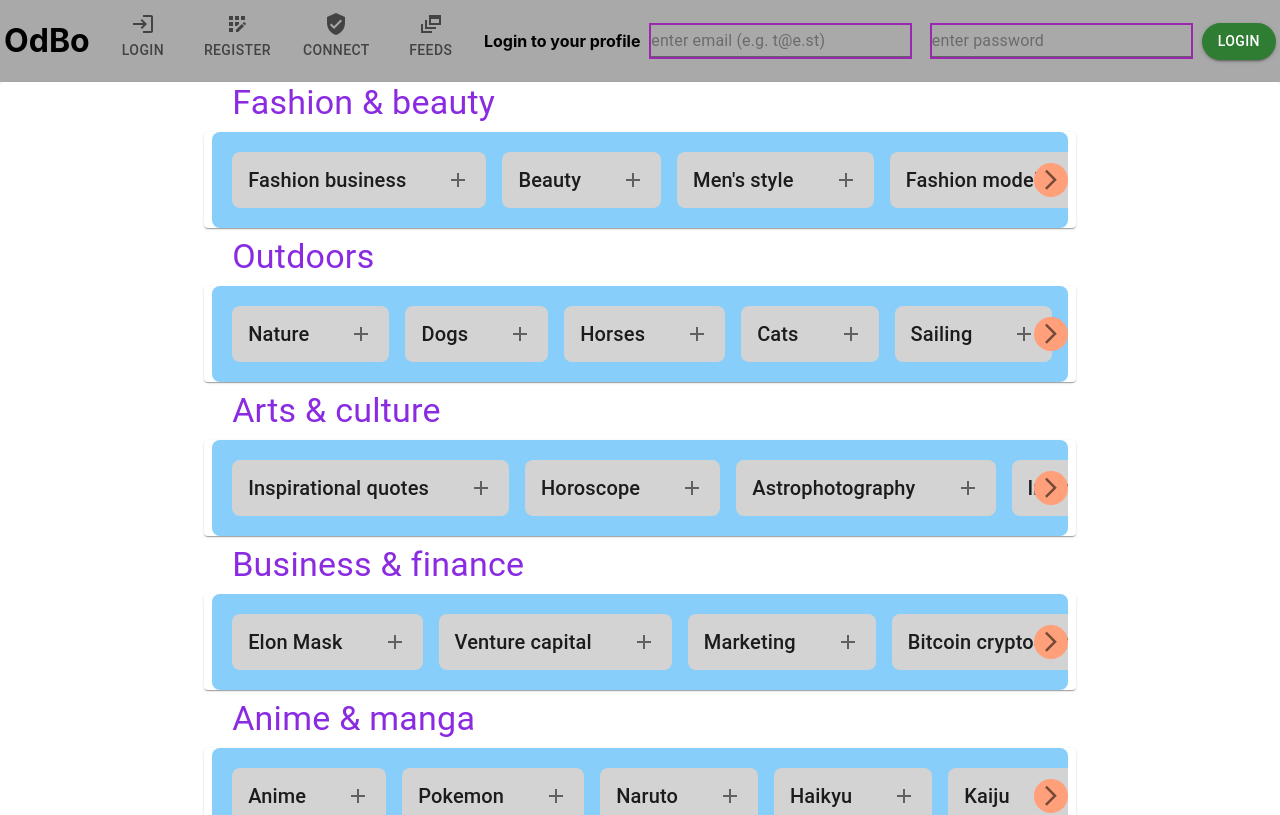
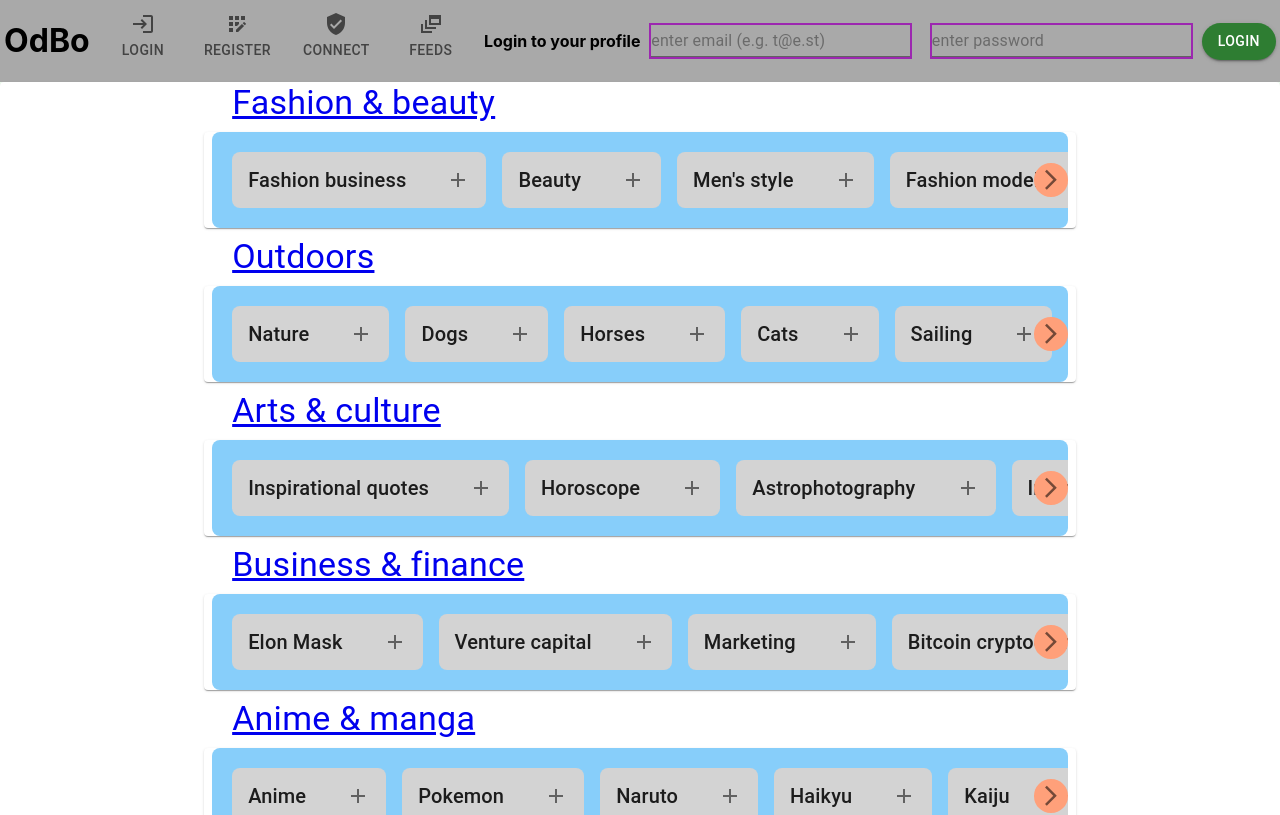
Before and after one commit to bappyasif/Intro-to-node-js, a React (Create React App) app in the folder client/: page /choose-topics in a window 1280 px wide. Shown: the top 815 px of the page. Built offline with nearby package versions, Linux system fonts and the light colour scheme.

Commit message:
individual category topics view is implemented
* cleaned out earlier commented out codes
* made next button invisible when reaches scroll endwidth
* each topic category is now can be viwed in a different route in full view
* app is now redirecting to a category specific route

```diff
--- a/client/src/App.js
+++ b/client/src/App.js
@@ -11,6 +11,7 @@ import NewsFeeds from './components/routes/NewsFeeds';
 import ChooseTopics from './components/routes/ChooseTopics';
 import BasicsUsage from './trying-out-twitter-api/basics';
 import EditUserProfile from './components/routes/EditUserProfile';
+import TopicCategory from './components/routes/TopicCategory';
 
 const contexts = {
   baseUrl: "http://localhost:3000"
@@ -30,6 +31,7 @@ function App() {
             <Route path='/login' element={<LoginForm />} />
             <Route path='/register' element={<RegisterUser />} />
             <Route path='/choose-topics' element={<ChooseTopics />} />
+            <Route path='/choose-topics/:category' element={<TopicCategory />} errorElement={<ErrorPage />} />
             <Route path='/connect' element={<ConnectUsers />} />
             <Route path='/news-feeds' element={<NewsFeeds />} />
             <Route path='/edit-user-profile' element={<EditUserProfile />} />
--- a/client/src/components/routes/ChooseTopics.js
+++ b/client/src/components/routes/ChooseTopics.js
@@ -1,6 +1,8 @@
 import { Add, ArrowBackIosNewRounded, ArrowForwardIos, TaskAltRounded } from '@mui/icons-material'
 import { Box, IconButton, Paper, Stack, Typography } from '@mui/material'
 import React, { useState, useEffect } from 'react'
+import { redirect } from 'react-router'
+import { Link } from 'react-router-dom'
 
 function ChooseTopics() {
     return (
@@ -23,7 +25,19 @@ let ShowCategoryTopics = ({ category }) => {
     let renderCategoryTopics = () => Object.values(category).map(name => <RenderTopics key={name} topics={name} categoryName={Object.keys(category)} />)
     return (
         <>
-            <Typography sx={{ textAlign: "justify", pl: 3.5 }} variant='h4' component={"h2"}>{Object.keys(category)[0]}</Typography>
+            <Link to={`/choose-topics/${Object.keys(category)[0]}`}>
+                <Typography
+                    sx={{
+                        textAlign: "justify",
+                        pl: 3.5
+                    }}
+                    variant='h4'
+                    component={"h2"}
+                    // onClick={() => redirect(`/choose-topics/${Object.keys(category)[0]}`)}
+                >
+                    {Object.keys(category)[0]}
+                </Typography>
+            </Link>
             {renderCategoryTopics()}
         </>
     )
@@ -31,7 +45,7 @@ let ShowCategoryTopics = ({ category }) => {
 
 let RenderTopics = ({ topics, categoryName }) => {
     let [scrollInfo, setScrollInfo] = useState({});
-    let [currentScroll, setCurrentScroll] = useState();
+    let [currentScroll, setCurrentScroll] = useState(0);
 
     let renderTopics = () => topics.map(topic => <RenderTopic key={topic} topic={topic} />)
 
@@ -40,54 +54,28 @@ let RenderTopics = ({ topics, categoryName }) => {
     let scrollDiv = document.getElementsByClassName(`${categoryName[0].split(' ').join('')}`)[0];
 
     let settingUpMaxMinScrollWidth = (evt) => {
-
-        // setScrollInfo(prev => ({ ...prev, scrollView: evt.target.parentNode.parentNode.clientWidth, max: evt.target.parentNode.parentNode.scrollWidth }))
-        // console.log(Array.from(evt.target.parentNode.parentNode.classList).includes("scrollItem"))
-        // console.log(Array.from(evt.target.parentNode.parentNode.parentNode.classList).includes("scrollItem"))
-
-        // let scrollDiv = document.querySelector(`.${categoryName[0].split(' ').join('')}`)
         let scrollDiv = document.getElementsByClassName(`${categoryName[0].split(' ').join('')}`)[0]
         setScrollInfo(prev => ({ ...prev, scrollView: scrollDiv.clientWidth, max: scrollDiv.scrollWidth - 1292 }))
-
-        // if (evt.target.parentNode.parentNode.clientWidth <= 50) {
-        //     setScrollInfo(prev => ({ ...prev, scrollView: evt.target.parentNode.parentNode.parentNode.clientWidth, max: evt.target.parentNode.parentNode.parentNode.scrollWidth }))
-        // } else {
-        //     setScrollInfo(prev => ({ ...prev, scrollView: evt.target.parentNode.parentNode.clientWidth, max: evt.target.parentNode.parentNode.scrollWidth }))
-        // }
     }
 
     let scrollViewForLeft = () => {
-        console.log("left calculate");
-        // let calculate = currentScroll;
         let calculate = 0;
 
         if (scrollInfo.scrollView) {
             let chk = currentScroll - scrollInfo.scrollView
             if (chk >= 1292) {
-                console.log(chk, "chk1")
                 calculate = chk;
             } else {
-                console.log(chk, "chk2")
                 calculate = 0;
             }
         } else {
-            console.log("chk3")
             calculate = 0;
         }
 
-        console.log("chk4", calculate)
         handleScrollAmount(calculate)
     }
 
-    let handleLeft = (evt) => {
-        // settingUpMaxMinScrollWidth(evt)
-        scrollViewForLeft();
-        // evt.target.parentNode.parentNode.scrollTo(currentScroll, 0)
-        console.log(currentScroll, "currentScroll", scrollInfo)
-    }
-
     let scrollViewForRight = () => {
-        console.log(currentScroll, "right calculate", scrollInfo.scrollView);
         let calculate = 0;
         if (scrollInfo?.scrollView) {
             if (currentScroll + scrollInfo.scrollView >= scrollInfo.max) {
@@ -96,34 +84,19 @@ let RenderTopics = ({ topics, categoryName }) => {
                 calculate = currentScroll + scrollInfo.scrollView;
             }
         }
-        // else {
-        //     // calculate = currentScroll + currentScroll / 2
-        //     // calculate = 1292
-        // }
+
         handleScrollAmount(calculate)
-    }
-
-    let handleRight = (evt) => {
-        // settingUpMaxMinScrollWidth(evt);
-        scrollViewForRight();
-        // evt.target.parentNode.parentNode.scrollTo(currentScroll, 0)
-        // scrollDiv.scrollTo(currentScroll, 0)
-        console.log(currentScroll, "currentScroll", scrollInfo)
     }
 
     useEffect(() => {
         scrollDiv?.scrollTo(currentScroll, 0)
-    }, [currentScroll])
+    }, [currentScroll, scrollDiv])
 
     useEffect(() => {
-        // setCurrentScroll(1292)
-        // setCurrentScroll(0)
         settingUpMaxMinScrollWidth()
     }, [])
 
-    console.log(currentScroll, "currentScroll", scrollInfo)
-
-    // console.log(categoryName, typeof categoryName)
+    // console.log(currentScroll, "currentScroll", scrollInfo)
 
     return (
         <Paper sx={{ position: "relative" }}>
@@ -131,8 +104,6 @@ let RenderTopics = ({ topics, categoryName }) => {
                 className={categoryName[0].split(' ').join('')}
                 sx={{
                     flexDirection: "row",
-                    // flexWrap: "wrap",
-                    // overflowX: "scroll",
                     overflowX: "hidden",
                     scrollBehavior: "smooth",
                     m: 1,
@@ -142,14 +113,12 @@ let RenderTopics = ({ topics, categoryName }) => {
                     alignItems: "center",
                 }}
             >
-                <IconButton onClick={handleLeft} sx={{ position: "absolute", left: 0 }}>
+                <IconButton onClick={scrollViewForLeft} sx={{ position: "absolute", left: 0 }}>
                     {
                         currentScroll > 0
                             ?
                             <ArrowBackIosNewRounded
                                 sx={{
-                                    // visibility: currentScroll <= 1292 ? "hidden" : "visible",
-                                    // display: currentScroll <= 1292 ? "none" : "flex",
                                     bgcolor: "lightsalmon",
                                     borderRadius: '50%',
                                     p: .6,
@@ -161,7 +130,10 @@ let RenderTopics = ({ topics, categoryName }) => {
                     }
                 </IconButton>
                 {renderTopics()}
-                <IconButton onClick={handleRight} sx={{ position: "absolute", right: 0 }}>
+                <IconButton onClick={scrollViewForRight} sx={{ position: "absolute", right: 0 }}>
+                    {
+                        currentScroll < scrollInfo?.max
+                            ?
                             <ArrowForwardIos
                                 sx={{
                                     bgcolor: "lightsalmon",
@@ -170,13 +142,16 @@ let RenderTopics = ({ topics, categoryName }) => {
                                     zIndex: 99
                                 }}
                             />
+                            :
+                            null
+                    }
                 </IconButton>
             </Stack>
         </Paper>
     )
 }
 
-let RenderTopic = ({ topic }) => {
+export let RenderTopic = ({ topic }) => {
     let [clicked, setClicked] = useState(null)
 
     let toggleClicked = () => setClicked(!clicked)
@@ -212,7 +187,7 @@ let RenderTopic = ({ topic }) => {
     )
 }
 
-let topicCategories = [
+export let topicCategories = [
     { 'Fashion & beauty': ['Fashion business', 'Beauty', "Men's style", "Fashion models", 'Jewelry', 'Shoes', 'Gigi hadid', 'Adidas', 'Jeffree star', 'Beauty influencers', 'Fashion', 'Tattoos', 'Makeup', 'Sneakers', 'Shopping', 'PUMA', 'Streetwear', "Women's style", 'Barbara palvin', 'SNKRS', 'Skin care', 'Watches', 'Everyday style', 'Hair care', 'Athletic apparel', 'Handbags', 'Nike', 'Fashion magazines', 'Perfumes & fragrances', 'James charles'] },
     { 'Outdoors': ['Nature', 'Dogs', 'Horses', 'Cats', 'Sailing', 'Sharks', 'Reptiles', 'Beach life', 'Otters', 'Orangutans', 'Environmentalism', 'Birdwatching', 'Fishing', 'Rock climbing', 'Surfing', 'Rabbits', 'Hiking', 'Outdoor brands', 'Mountain biking', 'Scuba diving', 'National parks', 'Pets', 'Animals', 'Dinosaurs', 'Marine life', 'Camping', 'Mountain climbing', 'RVing', 'Gorillas'] },
     { 'Arts & culture': ['Inspirational quotes', 'Horoscope', 'Astrophotography', 'Interior design', 'Screenwriting', 'Aquarius', 'Arts & crafts', 'Taurus', 'Cancer', 'Phototgraphy', 'Books', 'Astrology', 'Scorpio', 'Popular illustrators', 'Animation', 'Art', 'Graphic design', 'Virgo', 'Pisces', 'Libra', 'Anime', 'Famous quotes', 'Comics', 'Health & wellness books', 'Gemini', 'Leo', 'Capricorn', 'Aries', 'Sci-fi & fantasy films', 'Sci-fi & fantasy'] },
@@ -232,128 +207,3 @@ let topicCategories = [
 ]
 
 export default ChooseTopics
-
-/**
- *
- *
- let RenderTopics = ({ topics }) => {
-    let [scrollInfo, setScrollInfo] = useState({});
-    let [currentScroll, setCurrentScroll] = useState();
-
-    let renderTopics = () => topics.map(topic => <RenderTopic key={topic} topic={topic} />)
-
-    let handleScrollAmount = value => setCurrentScroll(value)
-
-    let settingUpMaxMinScrollWidth = (evt) => {
-
-        // setScrollInfo(prev => ({ ...prev, scrollView: evt.target.parentNode.parentNode.clientWidth, max: evt.target.parentNode.parentNode.scrollWidth }))
-
-        if (evt.target.parentNode.parentNode.clientWidth <= 50) return
-        else setScrollInfo(prev => ({ ...prev, scrollView: evt.target.parentNode.parentNode.clientWidth, max: evt.target.parentNode.parentNode.scrollWidth }))
-    }
-
-    let scrollViewForLeft = () => {
-        console.log(currentScroll - scrollInfo.scrollView, "ehat ehat", scrollInfo);
-        if(scrollInfo.scrollView) {
-            if(currentScroll - scrollInfo.scrollView >= 0) {
-
-                handleScrollAmount(currentScroll - scrollInfo.scrollView)
-            } else {
-                // handleScrollAmount(scrollInfo.max - currentScroll)
-                handleScrollAmount(0)
-            }
-        } else {
-            // handleScrollAmount(currentScroll - currentScroll/2)
-            return
-        }
-    }
-
-    let handleLeft = (evt) => {
-        // scrollInfo.max === undefined ? settingUpMaxMinScrollWidth(evt) : false
-        settingUpMaxMinScrollWidth(evt)
-        scrollViewForLeft();
-        // evt.target.parentNode.parentNode.scrollTo(currentScroll, 0)
-        evt.target.parentNode.parentNode.scrollTo(currentScroll, 0)
-        console.log(currentScroll, evt.target.parentNode.parentNode.clientWidth, "left", evt.target.parentNode.parentNode)
-    }
-
-    let scrollViewForRight = () => {
-        console.log(currentScroll + scrollInfo.scrollView, "ehat ehat>><<");
-
-        if(scrollInfo.scrollView) {
-            if(currentScroll + scrollInfo.scrollView <= scrollInfo.max) {
-                console.log(currentScroll + scrollInfo.scrollView, "ehat ehat");
-                handleScrollAmount(currentScroll + scrollInfo.scrollView > scrollInfo.max ? scrollInfo.max : currentScroll + scrollInfo.scrollView)
-            } else {
-                // handleScrollAmount(scrollInfo.max - currentScroll)
-                handleScrollAmount(scrollInfo.max)
-            }
-        } else {
-            handleScrollAmount(currentScroll + currentScroll/2)
-        }
-    }
-
-    // let newScrollView = () => {
-    //     console.log(currentScroll + scrollInfo.scrollView, "ehat ehat>><<");
-    // }
-
-    let handleRight = (evt) => {
-        settingUpMaxMinScrollWidth(evt);
-        // scrollInfo.max === undefined ? settingUpMaxMinScrollWidth(evt) : null
-        scrollViewForRight();
-        // evt.target.parentNode.parentNode.scrollTo = currentScroll
-        evt.target.parentNode.parentNode.scrollTo(currentScroll, 0)
-
-        console.log(evt.target.parentNode.parentNode.clientWidth, "right", evt.target.parentNode.parentNode)
-    }
-
-    useEffect(() => {
-        setCurrentScroll(1292)
-        // setScrollInfo(prev => ({...prev, scrollView: evt.target.parentNode.parentNode.clientWidth, max: evt.target.parentNode.parentNode.width}))
-    }, [])
-
-    console.log(currentScroll, "currentScroll", scrollInfo)
-
-    return (
-        <Paper sx={{position: "relative"}}>
-            <Stack
-                sx={{
-                    flexDirection: "row",
-                    // flexWrap: "wrap",
-                    // overflowX: "scroll",
-                    overflowX: "hidden",
-                    scrollBehavior: "smooth",
-                    m: 1,
-                    p: 1.5,
-                    backgroundColor: "lightskyblue",
-                    borderRadius: 2,
-                    alignItems: "center",
-                }}
-            >
-                <IconButton onClick={handleLeft} sx={{ position: "absolute", left: 0 }}>
-                    <ArrowBackIosNewRounded
-                        sx={{
-                            visibility: currentScroll <= 1292 ? "hidden" : "visible",
-                            bgcolor: "lightsalmon",
-                            borderRadius: '50%',
-                            p: .6,
-                            zIndex: 99
-                        }}
-                    />
-                </IconButton>
-                {renderTopics()}
-                <IconButton onClick={handleRight} sx={{ position: "absolute", right: 0 }}>
-                    <ArrowForwardIos
-                        sx={{
-                            bgcolor: "lightsalmon",
-                            borderRadius: '50%',
-                            p: .6,
-                            zIndex: 99
-                        }}
-                    />
-                </IconButton>
-            </Stack>
-        </Paper>
-    )
-}
- */
--- /dev/null
+++ b/client/src/components/routes/TopicCategory.js
@@ -0,0 +1,43 @@
+import { Stack, Typography } from '@mui/material'
+import React, { useEffect, useState } from 'react'
+import { useParams } from "react-router-dom"
+import { RenderTopic, topicCategories } from './ChooseTopics'
+
+function TopicCategory() {
+    let [topics, setTopics] = useState([])
+    let { category } = useParams()
+
+    let handleTopics = () => {
+        topicCategories.forEach(item => {
+            if (Object.keys(item) == category) setTopics(Object.values(item))
+        })
+    }
+
+    let renderTopics = () => topics[0]?.map(name => <RenderTopic key={name} topic={name} />)
+
+    useEffect(() => handleTopics, [category])
+
+    // console.log(category, "!!", topicCategories[0].category, topics)
+
+
+    return (
+        <>
+            <Typography variant='h1' component={"p"} sx={{ pl: 1 }}>{category}</Typography>
+            <Stack
+                sx={{
+                    flexDirection: "row",
+                    flexWrap: "wrap",
+                    m: 1,
+                    p: 1.5,
+                    backgroundColor: "lightskyblue",
+                    borderRadius: 2,
+                    alignItems: "center",
+                }}
+            >
+                {renderTopics()}
+            </Stack>
+        </>
+    )
+}
+
+export default TopicCategory
```
Lines whose indentation alone changed are shown as unchanged.
